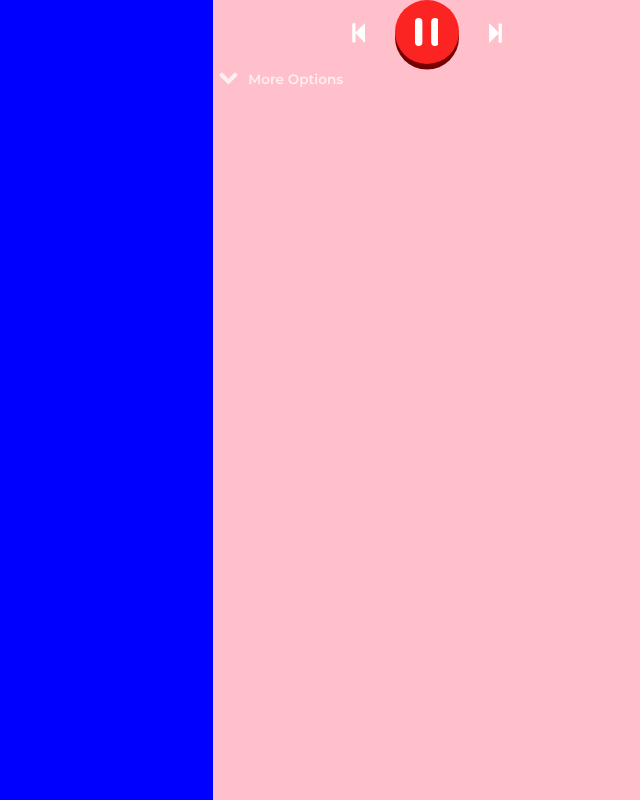
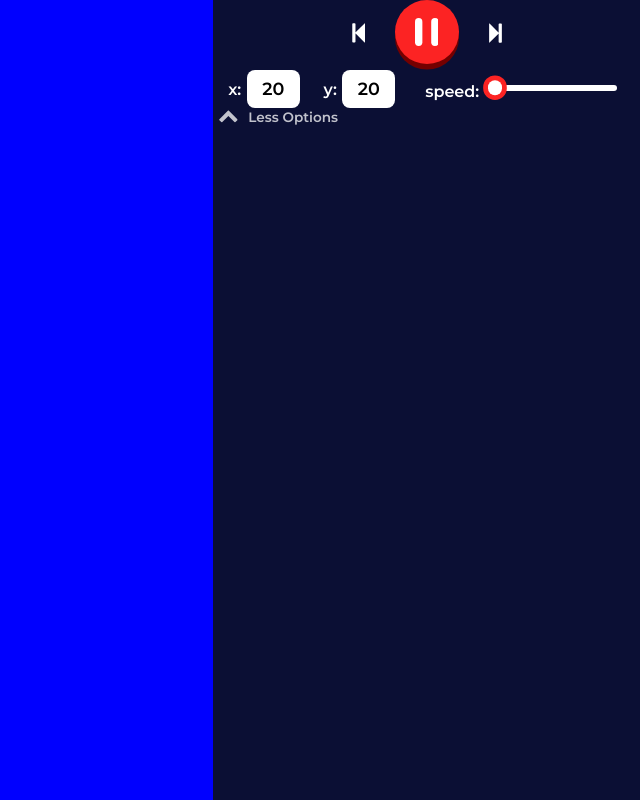
Before and after one commit to MoophHD/life-automata, a React (Create React App) app in the folder client/: page / in a window 1280 px wide. Shown: the whole page, without its empty margins (640-1280 px from the left). Built offline with nearby package versions, Linux system fonts and the light colour scheme.

Commit message:
options input, RangeInput w/o ruler

```diff
--- /dev/null
+++ b/client/src/components/RangeInput.js
@@ -0,0 +1,84 @@
+import React from "react";
+import styled from "styled-components";
+
+const RangeInput = ({ style, min, max, step, defaultValue, register }) => {
+  return (
+    <Input
+      name="interval"
+      style={style}
+      type="range"
+      min={min}
+      max={max}
+      step={step}
+      defaultValue={defaultValue}
+      ref={register}
+    />
+  );
+};
+//stump = {0: {title: ""}}
+const Ruler = ({stumps={}, length, }) => {
+  //must return lines like in ruler with stumps representing bigger lines with titles udnerneath
+  return <></>
+}
+
+const thumpSize = .9; //rem
+const borderSize = 0.3; //rem
+
+const Input = styled.input`
+  -webkit-appearance: none;
+  background: transparent;
+  padding: 0.4rem;
+
+  &:focus {
+    outline: none;
+  }
+
+  &::-ms-track {
+    cursor: pointer;
+    background: transparent;
+    border-color: transparent;
+    color: transparent;
+  }
+
+  &::-webkit-slider-thumb {
+    margin-top: -0.7rem;
+    transform: translateY(50%);
+    -webkit-appearance: none;
+    height: ${thumpSize}rem;
+    width: ${thumpSize}rem;
+    border-radius: 50%;
+    border: none;
+    box-shadow: 0 0 0 ${borderSize}rem #fc2323;
+    background: #ffffff;
+    cursor: pointer;
+  }
+
+  &::-webkit-slider-runnable-track {
+    height: 0.45em;
+    width: 100%;
+    background-color: white;
+    border-radius: 2rem;
+  }
+
+  &::-moz-range-thumb {
+    height: ${thumpSize}rem;
+    width: ${thumpSize}rem;
+    border-radius: 50%;
+    border: none;
+    box-shadow: 0 0 0 ${borderSize}rem #fc2323;
+    background: #ffffff;
+    cursor: pointer;
+  }
+
+  &::-ms-thumb {
+    height: ${thumpSize}rem;
+    width: ${thumpSize}rem;
+    border-radius: 50%;
+    border: none;
+    box-shadow: 0 0 0 ${borderSize}rem #fc2323;
+    background: #ffffff;
+    cursor: pointer;
+  }
+`;
+
+export default RangeInput;
--- a/client/src/index.css
+++ b/client/src/index.css
@@ -3,9 +3,15 @@ body {
   margin: 0;
   padding: 0;
   font-family: 'Montserrat', sans-serif;
+  font-weight: 600;
+  font-size: 16px;
 }
 
 button {
+  font-family: 'Montserrat', sans-serif;
+}
+
+input {
   font-family: 'Montserrat', sans-serif;
 }
 
--- a/client/src/pages/Home/Tools/Controls.js
+++ b/client/src/pages/Home/Tools/Controls.js
@@ -1,9 +1,18 @@
 import React, { useState } from "react";
 import styled from "styled-components";
 import Icon from "../../../components/Icon";
+import RangeInput from "../../../components/RangeInput";
+import { useForm } from "react-hook-form";
 
-const Controls = ({ onControlsChange }) => {
-  const [folded, setFolded] = useState(true);
+const Controls = ({
+  onControlsChange,
+  defaultX = 20,
+  defaultY = 20,
+  defaultInterval = 1000,
+}) => {
+  const [folded, setFolded] = useState(false);
+  const { register, handleSubmit, error } = useForm();
+
   //add hook for all the input stuff
   return (
     <>
@@ -13,6 +22,35 @@ const Controls = ({ onControlsChange }) => {
         </ToggleBtn>
       ) : (
         <>
+          <ControlsContainer>
+            <div style={{ margin: "auto" }}>
+              x:
+              <DimensionInput name="x" defaultValue={defaultX} ref={register} />
+              y:
+              <DimensionInput name="y" defaultValue={defaultY} ref={register} />
+            </div>
+            <div style={{ margin: "auto" }}>
+              speed:
+              <RangeInput
+                style={{ direction: "rtl"}}
+                min={50}
+                max={1050}
+                step={100}
+                defaultValue={defaultInterval}
+                register={register}
+              />
+              {/* <input
+                name="interval"
+                style={{ direction: "rtl" }}
+                type="range"
+                min="50"
+                max="1050"
+                step={100}
+                defaultValue={defaultInterval}
+                ref={register}
+              /> */}
+            </div>
+          </ControlsContainer>
           <ToggleBtn onClick={() => setFolded(true)}>
             <DownArrow isUp={true} /> Less Options
           </ToggleBtn>
@@ -21,6 +59,36 @@ const Controls = ({ onControlsChange }) => {
     </>
   );
 };
+
+const ControlsContainer = styled.div`
+  color: white;
+  display: flex;
+  justify-content: space-between;
+  align-items: center;
+  flex-wrap: wrap;
+  justify-items: center;
+  align-content: center;
+`;
+
+const DimensionInput = styled.input`
+  font-size: 1.1rem;
+  border: none;
+  border-radius: 0.5rem;
+  height: 2.37rem;
+  width: 3.3rem;
+  outline: none;
+  border-sizing: content-box;
+  font-weight: 600;
+  text-align: center;
+  margin-left: 0.35rem;
+
+  &:focus {
+    box-shadow: 0 0 0 0.125rem #fc2323;
+  }
+  &:first-child {
+    margin-right: 1.5rem;
+  }
+`;
 
 const ToggleBtn = styled.button`
   background: none;
--- a/client/src/pages/Home/Tools/index.js
+++ b/client/src/pages/Home/Tools/index.js
@@ -17,7 +17,7 @@ const Tools = ({ onStepIn, onStepOut, onTogglePlay }) => {
 };
 
 const Container = styled.div`
-  background-color: pink;
+  background-color: #0B0F34;
 `;
 
 export default Tools;
--- a/package.json
+++ b/package.json
@@ -30,6 +30,7 @@
     "passport": "^0.4.1",
     "passport-github2": "^0.1.12",
     "passport-google-oauth20": "^2.0.0",
+    "react-hook-form": "^6.4.1",
     "styled-components": "^5.1.1"
   },
   "devDependencies": {
```
Also changed, not shown: 1 other file (tests, documents, lock files or other folders).
